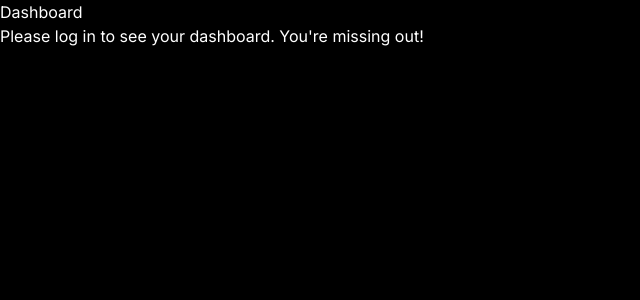
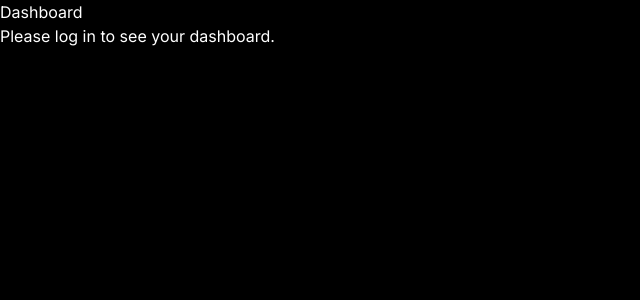
Before and after one commit to perceptronq/bizragbot, a Next.js app in the folder frontend/: page /dashboard in a window 1280 px wide. Shown: the top 300 px of the page, without its empty margins (0-640 px from the left). Built offline with nearby package versions, Linux system fonts and the light colour scheme; no server answers.

Commit message:
fix eslint error

```diff
--- a/frontend/src/app/dashboard/page.tsx
+++ b/frontend/src/app/dashboard/page.tsx
@@ -11,7 +11,7 @@ const Dashboard: React.FC = () => {
             {user ? (
                 <p>Welcome, {user.email}</p>
             ) : (
-                <p>Please log in to see your dashboard. You're missing out!</p>
+                <p>Please log in to see your dashboard.</p>
             )}
         </div>
     );
--- a/frontend/src/lib/withAuth.tsx
+++ b/frontend/src/lib/withAuth.tsx
@@ -11,7 +11,7 @@ export const withAuth = (WrappedComponent: React.ComponentType) => {
       if (!user) {
         router.push('/login');
       }
-    }, [user]);
+    }, [user, router]);
 
     if (!user) {
       return <div>Loading...</div>;
--- a/frontend/src/sections/Hero.tsx
+++ b/frontend/src/sections/Hero.tsx
@@ -129,7 +129,7 @@ export const Hero = () => {
             </Card>
           </>
         ) : (
-          <p className="text-white">Please log in to chat. You're missing out!</p>
+          <p className="text-white">Please log in to chat.</p>
         )}
       </div>
     </div>
```
